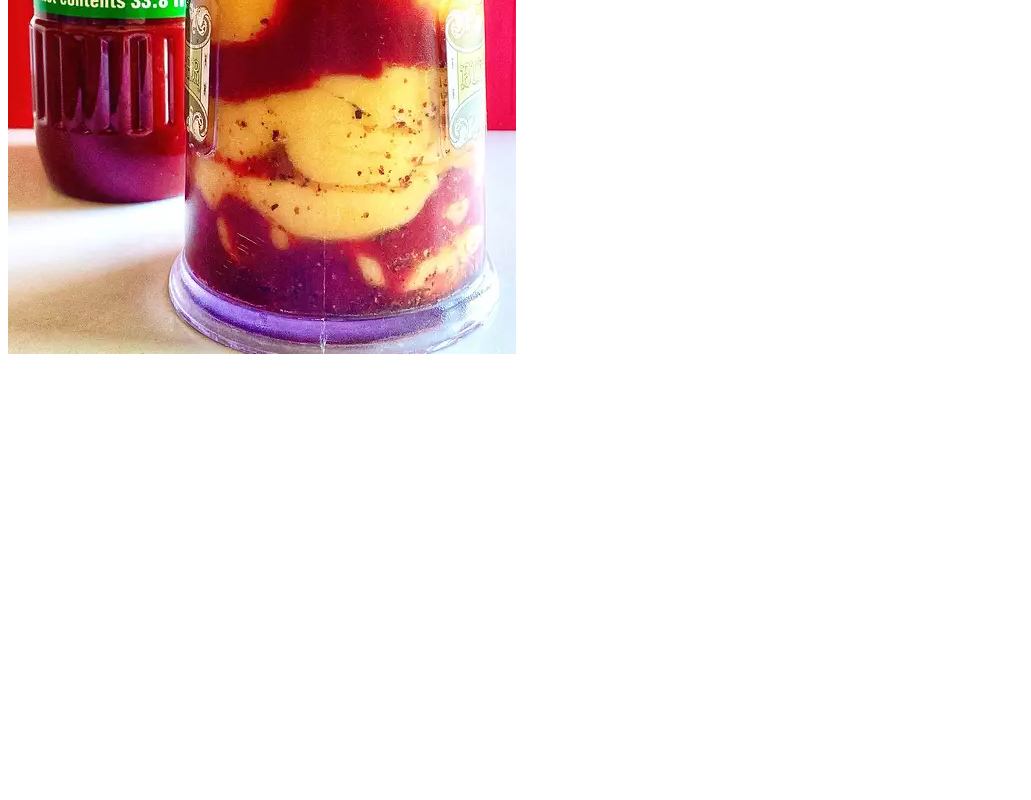
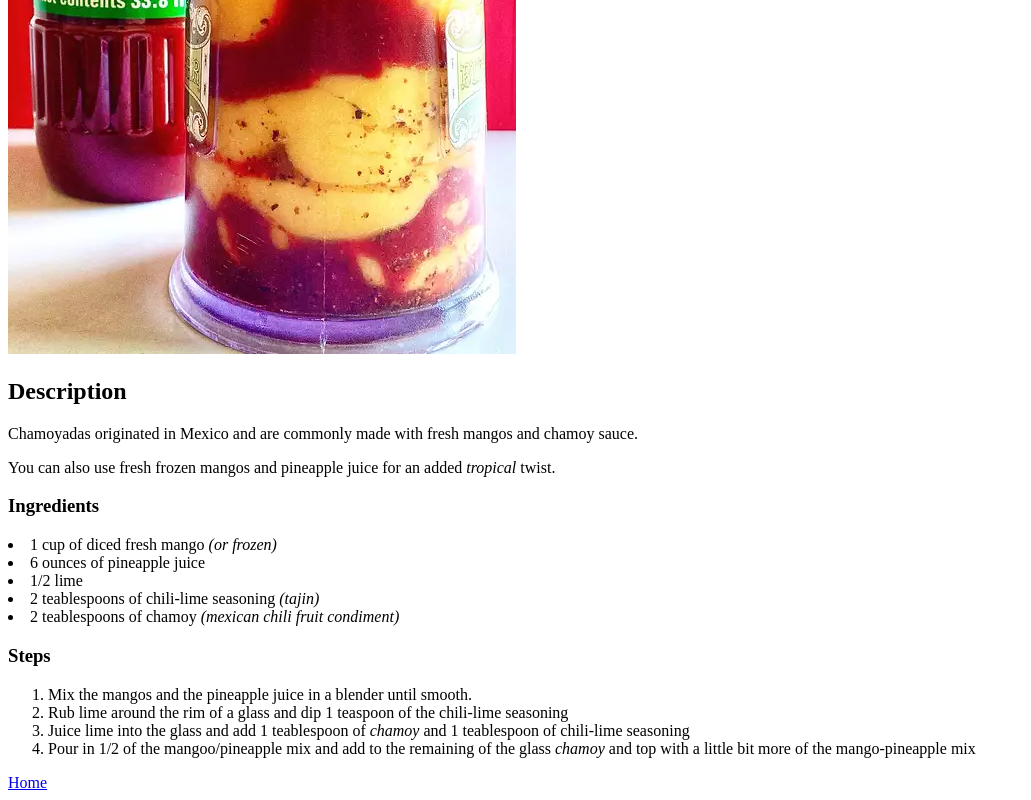
Before and after one commit to OmarMeza15/odin-recipes, a plain HTML site: page recipes/chamoyada.html in a window 1280 px wide. Shown: the part 403-1203 px from the top of the page, without its empty margins (0-1031 px from the left). Before the commit the page ends 800 px from the top, so only its background shows below. Drawn offline with Linux system fonts and the light colour scheme.

Commit message:
added a descriptionn the ingredients in form of a unordered list and the steps in an ordered list, at the end i added a home hyperlink

```diff
--- a/recipes/chamoyada.html
+++ b/recipes/chamoyada.html
@@ -3,11 +3,33 @@
 <html lang="en">
     <head>
         <meta charset="utf-8">
-        <title>Recipes</title>
+        <title>Chamoyada</title>
     </head>
 
     <body>
         <h1>Chamoyada</h1>
         <img src="../images/chamoyada.webp">
+
+        <h2>Description</h2>
+        <p>Chamoyadas originated in Mexico and are commonly made with fresh mangos and chamoy sauce.</p>
+        <p>You can also use fresh frozen mangos and pineapple juice for an added <em>tropical</em> twist.</p>
+
+        <p><h3>Ingredients</h3></p>
+        <li>1 cup of diced fresh mango <em>(or frozen)</em></li>
+        <li>6 ounces of pineapple juice</li>
+        <li>1/2 lime</li>
+        <li>2 teablespoons of chili-lime seasoning <em>(tajin)</em></li>
+        <li>2 teablespoons of chamoy <em>(mexican chili fruit condiment)</em></li>
+
+        <h3>Steps</h3>
+        <ol>
+            <li>Mix the mangos and the pineapple juice in a blender until smooth.</li>
+            <li>Rub lime around the rim of a glass and dip 1 teaspoon of the chili-lime seasoning</li>
+            <li>Juice lime into the glass and add 1 teablespoon of <em>chamoy</em> and 1 teablespoon of chili-lime seasoning</li>
+            <li>Pour in 1/2 of the mangoo/pineapple mix and add to the remaining of the glass <em>chamoy</em> and top with a little bit more of the mango-pineapple mix</li>
+        </ol>
+
+        <a href="../index.html">Home</a>
+
     </body>
 </html>
```
